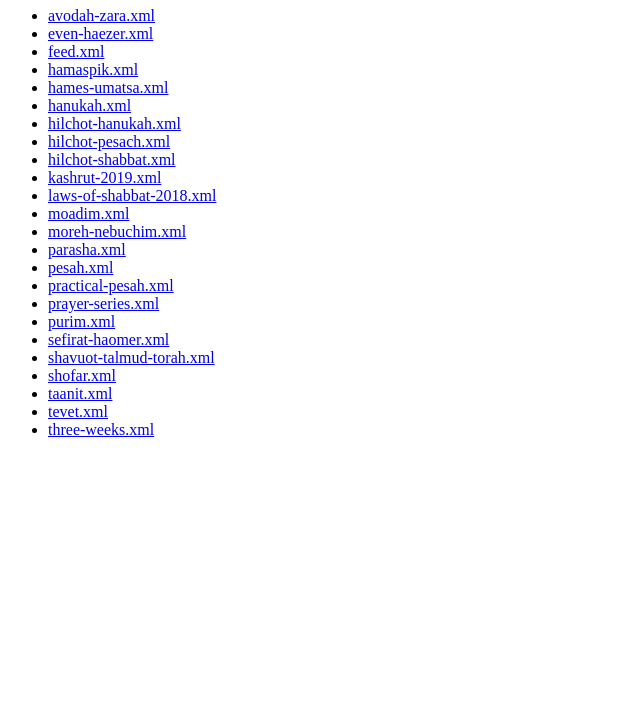
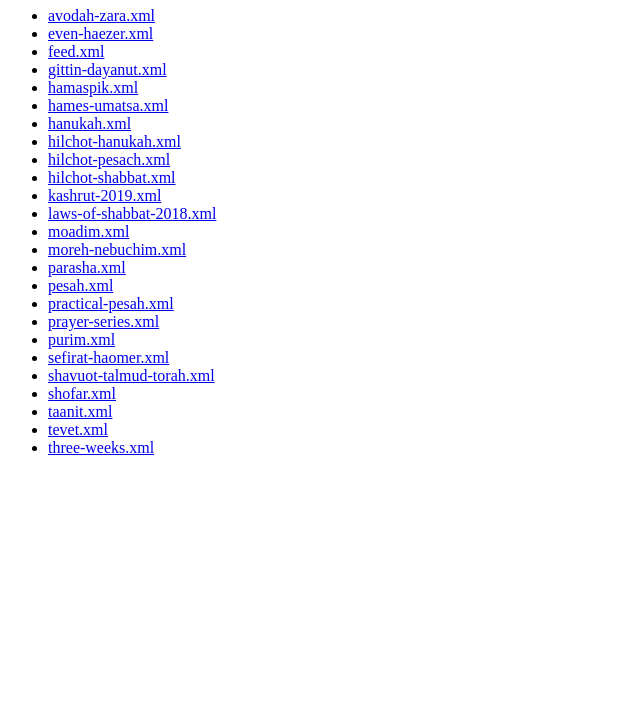
Before and after one commit to doronschwartz/rabbikada-podcast, a plain HTML site: page index.html in a window 1280 px wide. Shown: the part 73-800 px from the top of the page, without its empty margins (0-640 px from the left). Drawn offline with Linux system fonts and the light colour scheme.

Commit message:
auto-sync 2026-11-03

```diff
--- a/index.html
+++ b/index.html
@@ -2,6 +2,7 @@
 <li><a href="avodah-zara.xml">avodah-zara.xml</a></li>
 <li><a href="even-haezer.xml">even-haezer.xml</a></li>
 <li><a href="feed.xml">feed.xml</a></li>
+<li><a href="gittin-dayanut.xml">gittin-dayanut.xml</a></li>
 <li><a href="hamaspik.xml">hamaspik.xml</a></li>
 <li><a href="hames-umatsa.xml">hames-umatsa.xml</a></li>
 <li><a href="hanukah.xml">hanukah.xml</a></li>
```
